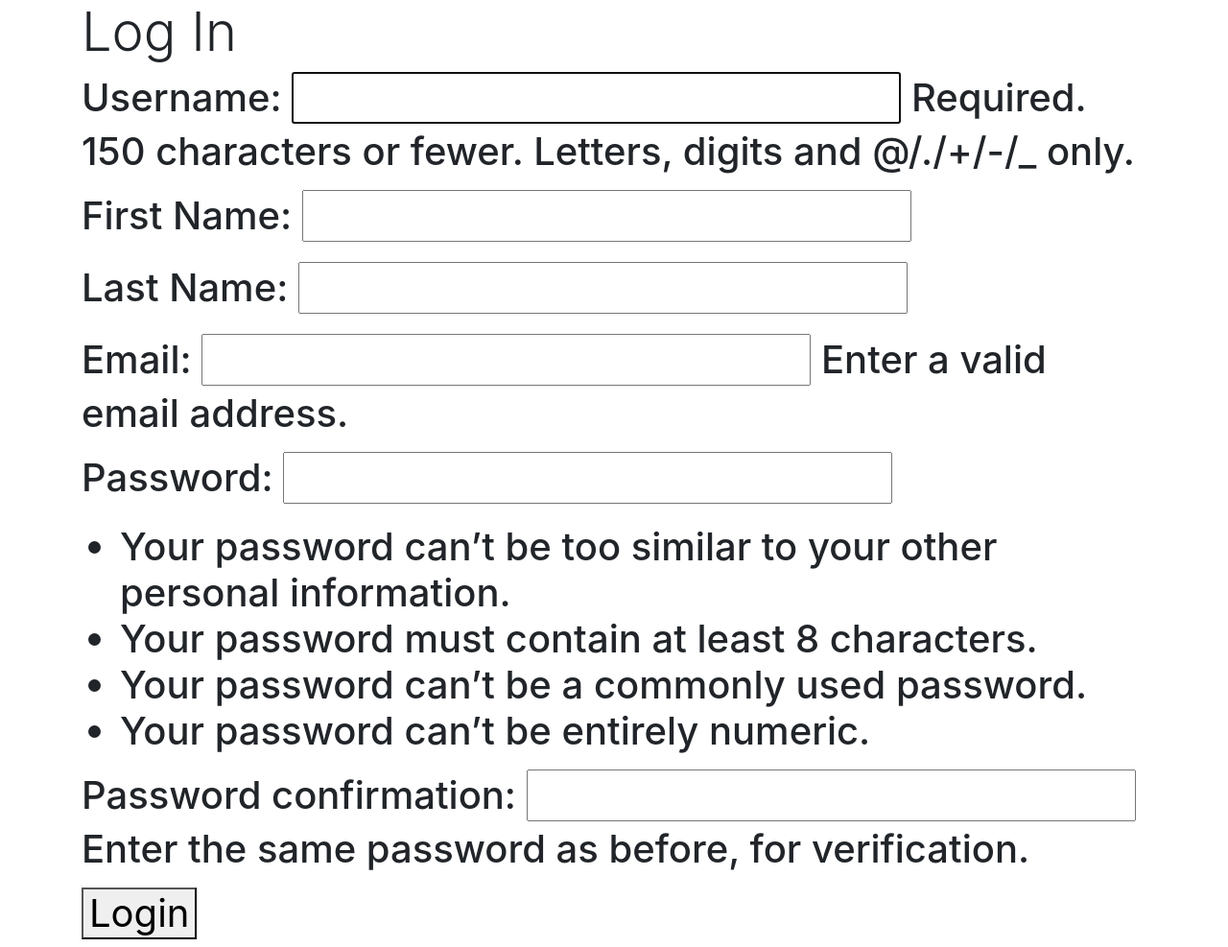
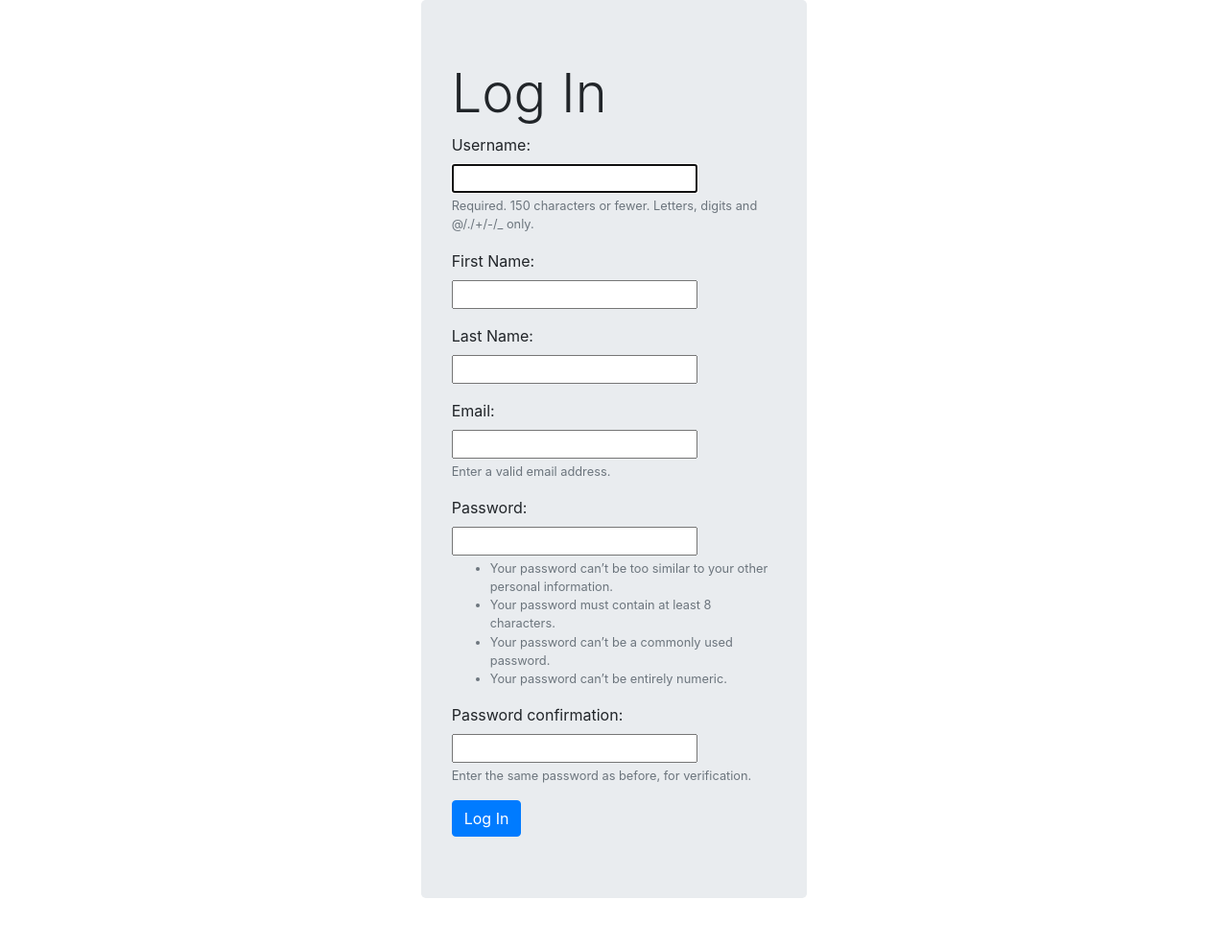
Before and after one commit to jerryarciaga/TheHRClerk, a Django app: template templates/accounts/login.html in a window 1280 px wide. Shown: the part 56-1043 px from the top of the page at 96% size. After the commit the page ends 992 px from the top, so only its background shows below. Run offline with Django 3.2, Linux system fonts and the light colour scheme; the template is opened without the code that fills it: values that come from a table or form of the project are taken from there, others are empty; some libraries are stand-ins or nearby versions.

Commit message:
Improved UI for login and signup screens

```diff
--- a/templates/accounts/login.html
+++ b/templates/accounts/login.html
@@ -3,12 +3,26 @@
 {% block title %} TheHRClerk | Log In{% endblock %}
 
 {% block content %}
-<h1 class="lead display-4">Log In<h1>
-
-<form method="post">
-{% csrf_token %}
-{{ form.as_p }}
-<button type="submit">Login</button>
-</form>
-
+<div class="row">
+    <div class="col-sm"></div>
+    <div class="col-sm jumbotron">
+        <h1 class="lead display-4">Log In</h1>
+        <form method="post">
+            {% csrf_token %}
+            {% for field in form %}
+            <div class="form-group">
+                {{ field.label_tag }}<br>{{ field }}<br>
+                {% if field.help_text %}
+                    <small class="form-text text-muted">{{ field.help_text }}</small>
+                {% endif %}
+                {% for error in field.errors %}
+                    <p style="color: red">{{ error }}</p>
+                {% endfor %}
+            </div>
+            {% endfor %}
+            <button type="submit" class="btn btn-primary">Log In</button>
+        </form>
+    </div>
+    <div class="col-sm"></div>
+</div>
 {% endblock %}
```
Also changed, not shown: templates/accounts/signup.html (+5 -2 lines).
